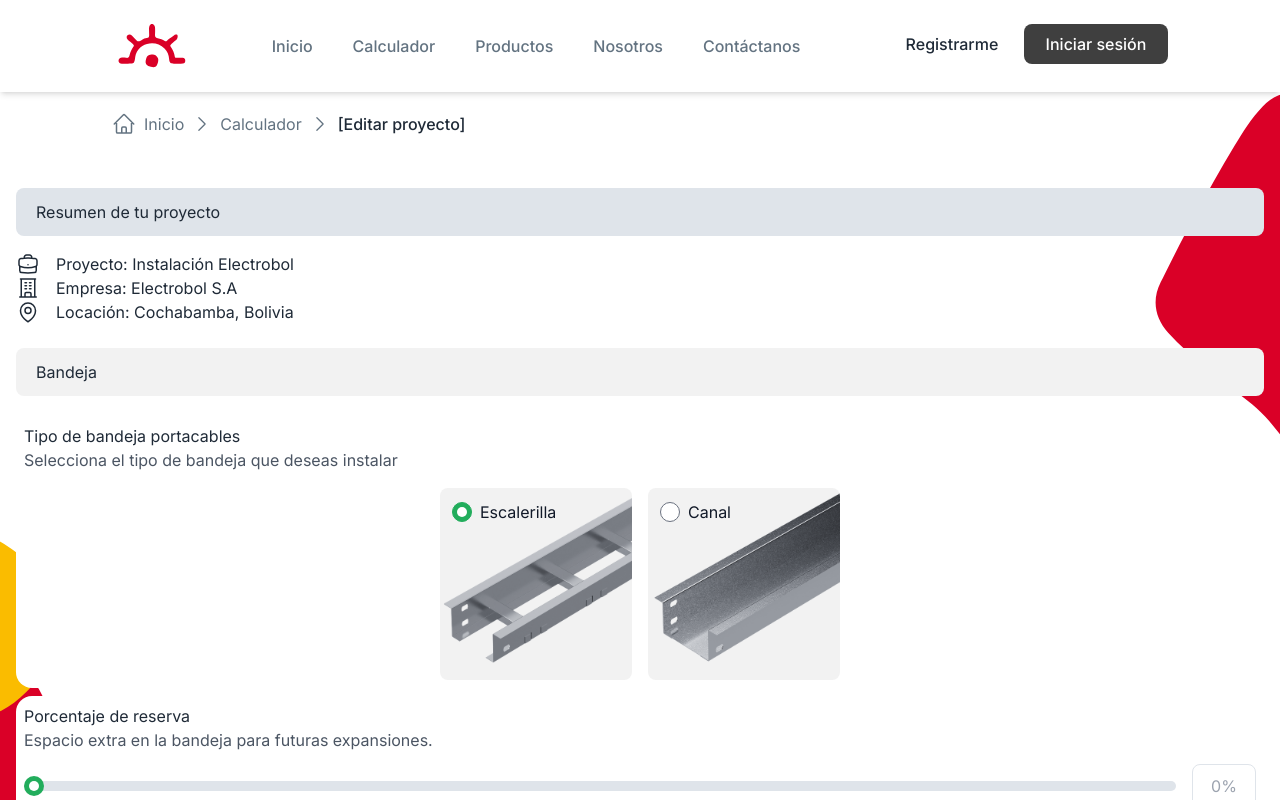
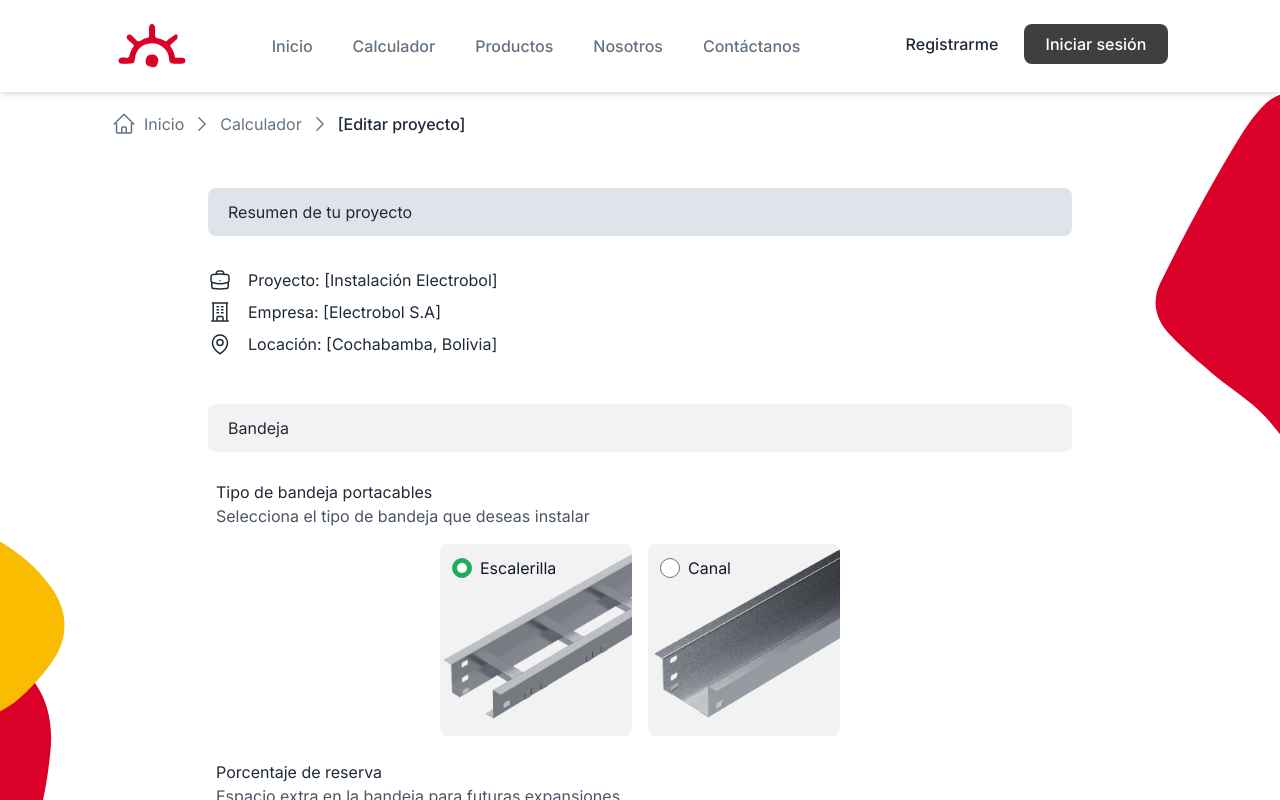
Before and after one commit to marcopdonoso/impromec-calculador, a Next.js app: page /dashboard/calculator/edit-project/1 in a window 1280 px wide. Shown: the top 800 px of the page. Built offline with nearby package versions, Linux system fonts and the light colour scheme.

Commit message:
calculador: agrega desktop version a ProjectOverview

```diff
--- a/src/app/(app)/dashboard/calculator/edit-project/[slug]/page.tsx
+++ b/src/app/(app)/dashboard/calculator/edit-project/[slug]/page.tsx
@@ -3,7 +3,7 @@ import DataForCalculation from '../../components/DataForCalculation'
 
 export default function EditProjectPage() {
   return (
-    <section className="flex min-h-screen flex-col gap-6 px-2 pb-20 pt-8">
+    <section className="flex min-h-screen w-full max-w-4xl flex-col gap-6 px-2 pb-20 pt-8 lg:gap-12">
       <ProjectOverview />
       <DataForCalculation />
     </section>
--- a/src/app/(app)/dashboard/calculator/layout.tsx
+++ b/src/app/(app)/dashboard/calculator/layout.tsx
@@ -7,10 +7,8 @@ interface CalculatorLayoutProps {
 export default function CalculatorLayout({ children }: CalculatorLayoutProps) {
   return (
     <div>
-      <div className="flex h-16 items-center px-28">
-        <Breadcrumbs />
-      </div>
-      {children}
+      <Breadcrumbs />
+      <div className="flex justify-center">{children}</div>
     </div>
   )
 }
--- a/src/app/(app)/dashboard/calculator/page.tsx
+++ b/src/app/(app)/dashboard/calculator/page.tsx
@@ -6,7 +6,7 @@ import Link from 'next/link'
 
 export default function CalculatorPage() {
   return (
-    <section className="flex min-h-screen flex-col items-center justify-center px-4">
+    <section className="flex min-h-screen w-full max-w-4xl flex-col items-center justify-center px-4">
       <Image
         src={'/svg/Logo_text.svg'}
         alt="logo_impromec_calculador"
@@ -20,7 +20,7 @@ export default function CalculatorPage() {
       <p className="body_small_regular mt-2 text-center lg:body_large_regular">
         Calcula la bandeja portacables adecuada para tu instalación.
       </p>
-      <div className="mt-14 flex w-full max-w-4xl flex-col gap-4 lg:mt-20">
+      <div className="mt-14 flex w-full flex-col gap-4 lg:mt-20">
         <Link href={''}>
           <Button variant="icon_right" icon={<ChevronRightIcon />}>
             Mis proyectos (0)
--- a/src/app/(app)/dashboard/components/IconTagInfo.tsx
+++ b/src/app/(app)/dashboard/components/IconTagInfo.tsx
@@ -9,7 +9,7 @@ export default function IconTagInfo({ icon, tag, info }: IconTagInfoProps) {
   return (
     <div className="flex items-center gap-4">
       <div className="w-6">{icon}</div>
-      <p className="body_small_medium">
+      <p className="body_small_medium lg:body_medium_medium">
         {tag}: <span className="body_small_regular">{info}</span>
       </p>
     </div>
--- a/src/app/(app)/dashboard/components/ProjectOverview.tsx
+++ b/src/app/(app)/dashboard/components/ProjectOverview.tsx
@@ -8,24 +8,28 @@ import IconTagInfo from './IconTagInfo'
 export default function ProjectOverview() {
   return (
     <div className="px-2">
-      <div className="mb-4 flex h-12 items-center rounded-lg bg-gray-input px-5">
-        <h4 className="body_small_medium">Resumen de tu proyecto</h4>
+      <div className="mb-4 flex h-12 items-center rounded-lg bg-gray-input px-5 lg:mb-8">
+        <h4 className="body_small_medium lg:body_medium_medium">
+          Resumen de tu proyecto
+        </h4>
       </div>
+      <div className="flex flex-col gap-1 lg:gap-2">
         <IconTagInfo
           icon={<BriefcaseIcon />}
           tag="Proyecto"
-        info="Instalación Electrobol"
+          info="[Instalación Electrobol]"
         />
         <IconTagInfo
           icon={<BuildingOfficeIcon />}
           tag="Empresa"
-        info="Electrobol S.A"
+          info="[Electrobol S.A]"
         />
         <IconTagInfo
           icon={<MapPinIcon />}
           tag="Locación"
-        info="Cochabamba, Bolivia"
+          info="[Cochabamba, Bolivia]"
         />
+      </div>
     </div>
   )
 }
--- a/src/components/Breadcrumbs.tsx
+++ b/src/components/Breadcrumbs.tsx
@@ -39,7 +39,7 @@ export default function Breadcrumbs({
     : generateBreadcrumbs(pathname)
 
   return (
-    <nav className={clsx('hidden lg:block', className)}>
+    <nav className={clsx('hidden h-16 items-center px-28 lg:flex', className)}>
       <ol className="flex gap-2">
         <li>
           <Link className="flex gap-2 text-gray-text_inactive" href={'/'}>
--- a/src/components/InputPass.tsx
+++ b/src/components/InputPass.tsx
@@ -1,17 +1,15 @@
 'use client'
 import { EyeIcon, EyeSlashIcon } from '@heroicons/react/24/outline'
 import { useState } from 'react'
-import Input, { InputVariant } from './Input'
+import Input from './Input'
 
 interface InputPassProps {
-  variant?: InputVariant
   label?: string
   placeholder?: string
   className?: string
 }
 
 export default function InputPass({
-  variant,
   label,
   placeholder,
   className,
@@ -19,7 +17,6 @@ export default function InputPass({
   const [showPass, setShowPass] = useState(false)
   return (
     <Input
-      variant={variant}
       label={label}
       className={className}
       type={!showPass ? 'password' : 'text'}
--- a/src/components/InputSearch.tsx
+++ b/src/components/InputSearch.tsx
@@ -2,17 +2,15 @@
 import { MagnifyingGlassIcon } from '@heroicons/react/24/outline'
 import clsx from 'clsx'
 import { usePathname, useRouter, useSearchParams } from 'next/navigation'
-import Input, { InputVariant } from './Input'
+import Input from './Input'
 
 interface InputSearchProps {
-  variant?: InputVariant
   label?: string
   placeholder?: string
   className?: string
 }
 
 export default function InputSearch({
-  variant,
   label,
   placeholder,
   className,
@@ -33,7 +31,6 @@ export default function InputSearch({
 
   return (
     <Input
-      variant={variant}
       label={label}
       className={clsx(className, 'lg:w-full')}
       onChange={(e) => handleSearch(e.target.value)}
```
Lines whose indentation alone changed are shown as unchanged.
